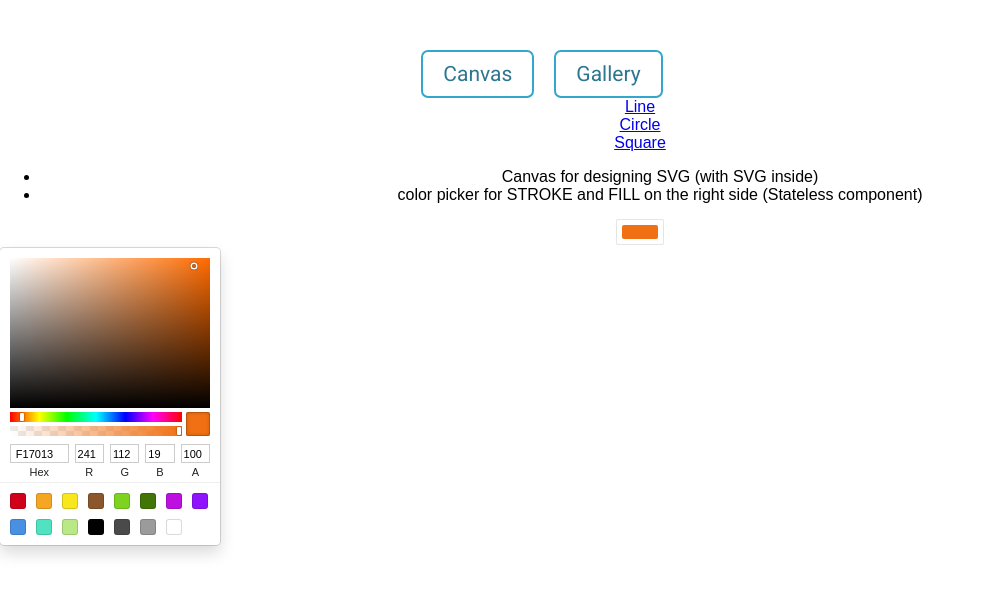
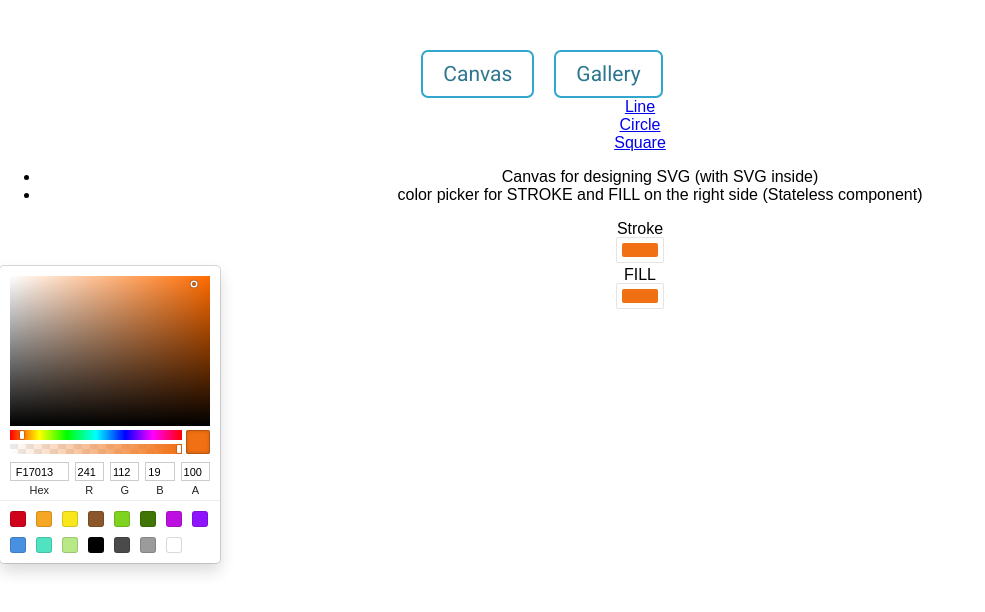
Before and after one commit to BraneOpacicBM/react_svg_maker, a React app: page /canvas in a window 1280 px wide. Both pictures are taken after a click on the element 640 px from the left and 232 px from the top of the page. Shown: the top 612 px of the page, without its empty margins (0-985 px from the left). Built offline with nearby package versions, Linux system fonts and the light colour scheme.

Commit message:
added separate color pickers / StrokeColorPicker and FillColorPicker, and got their values into Redux store

```diff
--- a/src/containers/Canvas/Canvas.js
+++ b/src/containers/Canvas/Canvas.js
@@ -1,6 +1,7 @@
 import React, { Component } from 'react';
 import ShapePicker from '../../components/ShapePicker/ShapePicker';
-import ReactColorPicker from '../ReactColorPicker/ReactColorPicker';
+import StrokeColorPicker from '../StrokeColorPicker/StrokeColorPicker';
+import FillColorPicker from '../FillColorPicker/FillColorPicker';
 import Auxx from '../../hoc/Auxx/Auxx';
 
 
@@ -31,7 +32,14 @@ class Canvas extends Component {
                     color picker for STROKE and FILL on the right side (Stateless component)
                 </li>
             </ul>
-            <ReactColorPicker />
+            <div>
+                Stroke
+                <StrokeColorPicker />
+            </div>
+            <div>
+                FILL
+                <FillColorPicker />
+            </div>
             </Auxx>
         )
     }
--- a/src/containers/ReactColorPicker/ReactColorPicker.js
+++ b/src/containers/FillColorPicker/FillColorPicker.js
@@ -6,7 +6,9 @@ import { SketchPicker } from 'react-color';
 
 import { connect } from 'react-redux';
 
-class ReactColorPicker extends Component {
+
+
+class FillColorPicker extends Component {
   state = {
     displayColorPicker: false,
     color: {
@@ -39,7 +41,7 @@ class ReactColorPicker extends Component {
 
   render() {
 
-    console.log(this.props.rgbaValue)
+    console.log(this.props.rgbaValueFill)
 
     const styles = reactCSS({
       'default': {
@@ -90,14 +92,14 @@ class ReactColorPicker extends Component {
 
 const mapStateToProps = state => {
   return {
-    rgbaValue: state.rgba
+    rgbaValueFill: state.rgbaFill
   }
 }
 
 const mapDispatchToProsps = dispatch => {
   return {
-    getTheColor: (rgba) => dispatch({type: 'RGBA_GET', val: rgba})
+    getTheColor: (rgba) => dispatch({type: 'RGBA_GET_FILL', val: rgba})
   }
 }
 
-export default connect(mapStateToProps, mapDispatchToProsps)(ReactColorPicker);
+export default connect(mapStateToProps, mapDispatchToProsps)(FillColorPicker);
--- /dev/null
+++ b/src/containers/StrokeColorPicker/StrokeColorPicker.js
@@ -0,0 +1,105 @@
+
+
+import React, { Component } from 'react';
+import reactCSS from 'reactcss';
+import { SketchPicker } from 'react-color';
+
+import { connect } from 'react-redux';
+
+
+
+class StrokeColorPicker extends Component {
+  state = {
+    displayColorPicker: false,
+    color: {
+      r: '241',
+      g: '112',
+      b: '19',
+      a: '1',
+    },
+  };
+
+  getRGBA = () => {
+    return `rgba(${ this.state.color.r }, ${ this.state.color.g }, ${ this.state.color.b }, ${ this.state.color.a })`;
+  }
+
+
+
+  handleClick = () => {
+    this.setState({ displayColorPicker: !this.state.displayColorPicker })
+  };
+
+  handleClose = () => {
+    this.setState({ displayColorPicker: false })
+  };
+
+  handleChange = (color) => {
+    this.setState({ color: color.rgb })
+
+    this.props.getTheColor(color.rgb)
+  };
+
+  render() {
+
+    console.log(this.props.rgbaStroke)
+
+    const styles = reactCSS({
+      'default': {
+        color: {
+          width: '36px',
+          height: '14px',
+          borderRadius: '2px',
+          background: `rgba(${ this.state.color.r }, ${ this.state.color.g }, ${ this.state.color.b }, ${ this.state.color.a })`,
+        },
+        swatch: {
+          padding: '5px',
+          background: '#fff',
+          borderRadius: '1px',
+          boxShadow: '0 0 0 1px rgba(0,0,0,.1)',
+          display: 'inline-block',
+          cursor: 'pointer',
+        },
+        popover: {
+          position: 'absolute',
+          zIndex: '2',
+        },
+        cover: {
+          position: 'fixed',
+          top: '0px',
+          right: '0px',
+          bottom: '0px',
+          left: '0px',
+        },
+      },
+    });
+
+    return (
+      <div>
+        <div style={ styles.swatch } onClick={ this.handleClick }>
+          <div style={ styles.color } />
+        </div>
+        { this.state.displayColorPicker ? <div style={ styles.popover }>
+          <div style={ styles.cover } onClick={ this.handleClose }/>
+          <SketchPicker
+          color={ this.state.color }
+          onChange={ this.handleChange } />
+        </div> : null }
+
+      </div>
+    )
+  }
+}
+
+const mapStateToProps = state => {
+  return {
+    rgbaStroke: state.rgbaStroke
+  }
+}
+
+const mapDispatchToProsps = dispatch => {
+  return {
+    getTheColor: (rgba) => dispatch({type: 'RGBA_GET_STROKE', val: rgba})
+  }
+}
+
+export default connect(mapStateToProps, mapDispatchToProsps)(StrokeColorPicker);
--- a/src/store/rootRouter.js
+++ b/src/store/rootRouter.js
@@ -1,15 +1,27 @@
 const initialState = {
-    rgba: null
+    rgbaStroke: null,
+    rgbaFill: null
 }
 
 const rootRouter = (state = initialState, action) => {
 
-    if(action.type === 'RGBA_GET') {
+    if(action.type === 'RGBA_GET_STROKE') {
         return {
             ...state,
-            rgba: action.val
+            rgbaStroke: action.val
         }
+
     }
+
+    if(action.type === 'RGBA_GET_FILL') {
+        return {
+            ...state,
+            rgbaFill: action.val
+        }
+
+    }
+
+
     return state;
 }
 
```
